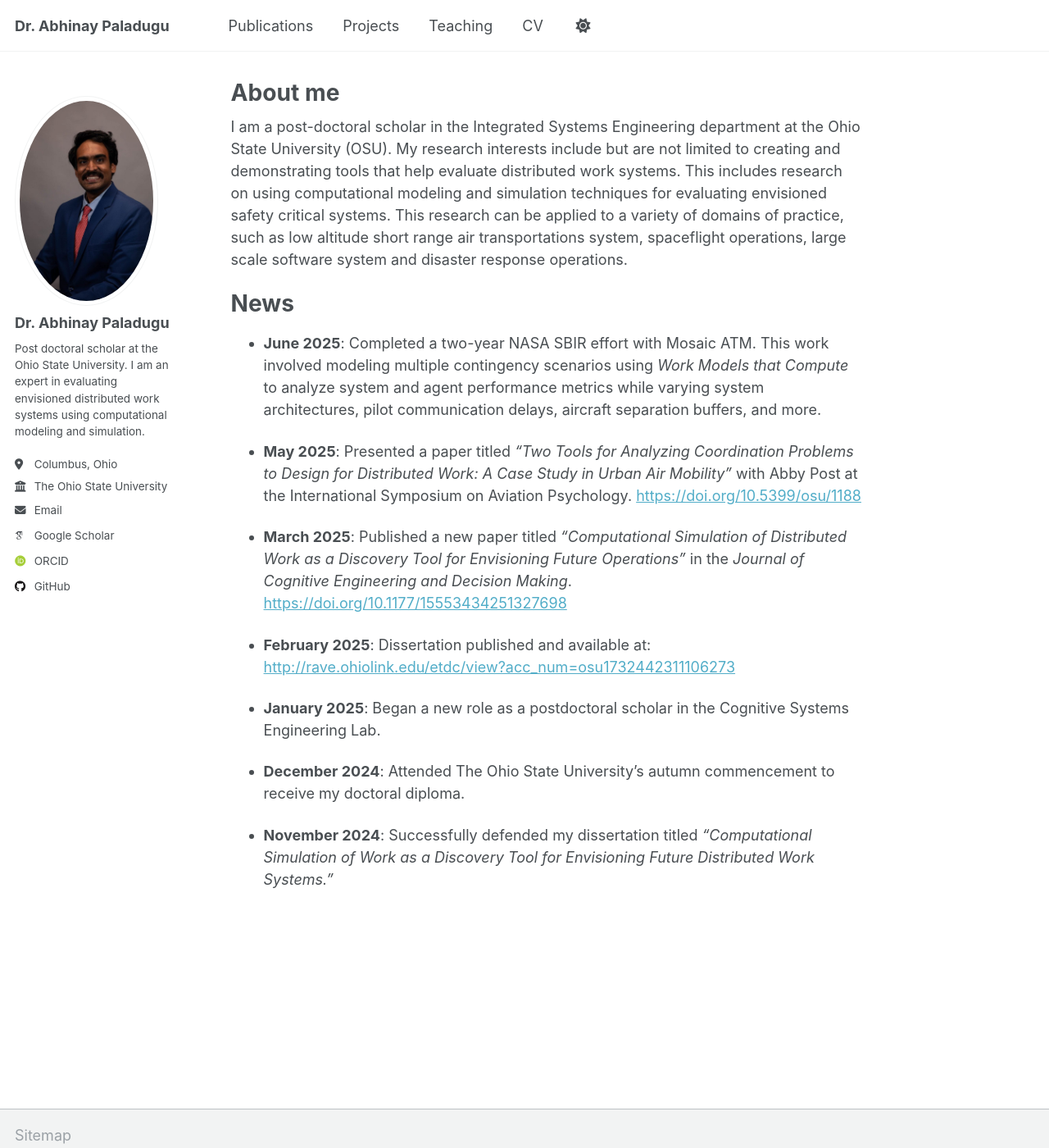
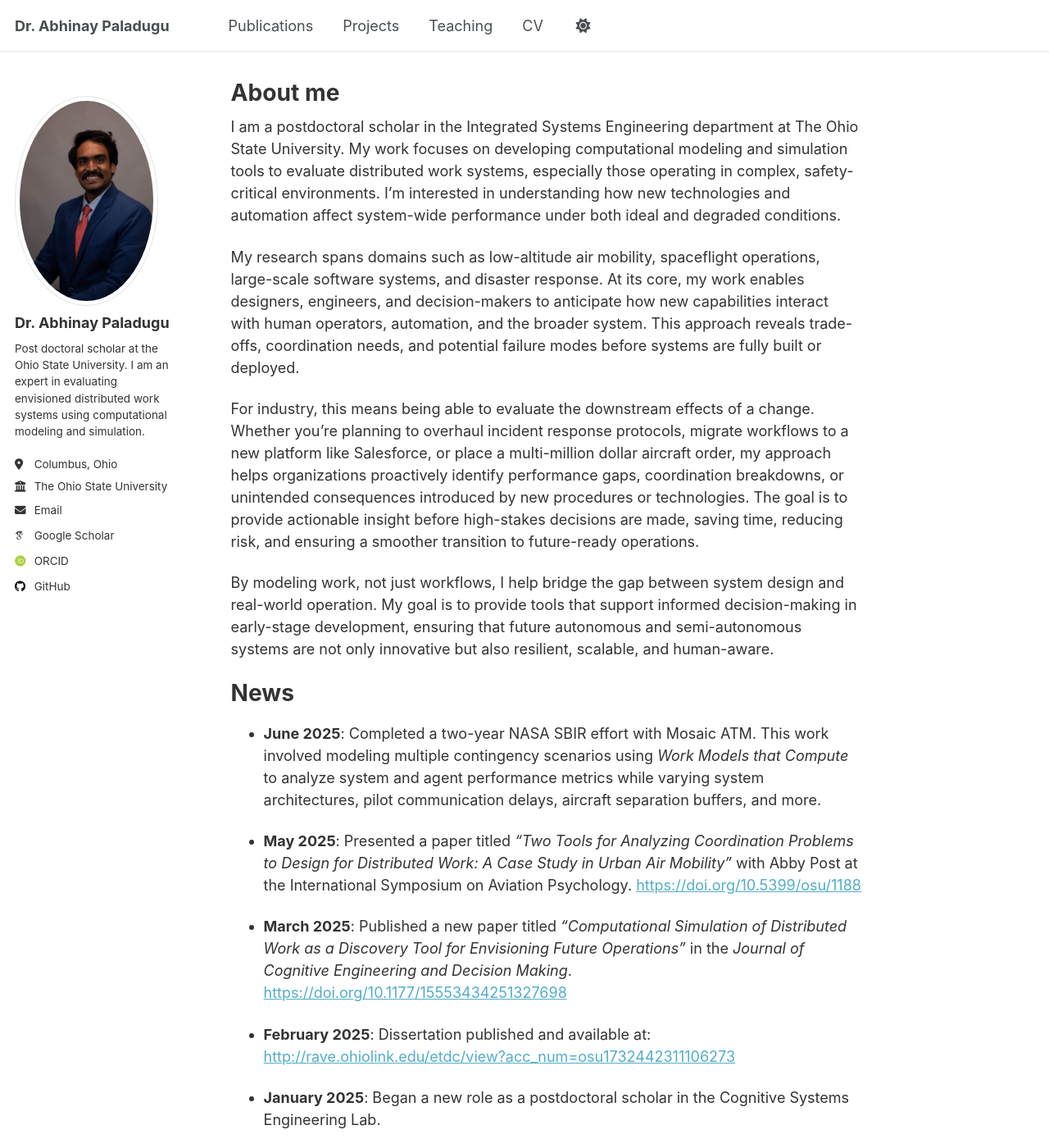
Before and after one commit to apaladugu3/apaladugu3.github.io, a Jekyll site: the page built from _pages/about.md, in a window 1280 px wide and 1400 px high. Shown: the whole window at 82% size. Built offline with Jekyll 4.4.1, drawn with Linux system fonts in a browser that asks for light colours; some web fonts are replaced.

Commit message:
Changed Bio

```diff
--- a/_pages/about.md
+++ b/_pages/about.md
@@ -7,7 +7,13 @@ redirect_from:
   - /about.html
 ---
 
-I am a post-doctoral scholar in the Integrated Systems Engineering department at the Ohio State University (OSU). My research interests include but are not limited to creating and demonstrating tools that help evaluate distributed work systems. This includes research on using computational modeling and simulation techniques for evaluating envisioned safety critical systems. This research can be applied to a variety of domains of practice, such as low altitude short range air transportations system, spaceflight operations, large scale software system and disaster response operations.
+I am a postdoctoral scholar in the Integrated Systems Engineering department at The Ohio State University. My work focuses on developing computational modeling and simulation tools to evaluate distributed work systems, especially those operating in complex, safety-critical environments. I’m interested in understanding how new technologies and automation affect system-wide performance under both ideal and degraded conditions.
+
+My research spans domains such as low-altitude air mobility, spaceflight operations, large-scale software systems, and disaster response. At its core, my work enables designers, engineers, and decision-makers to anticipate how new capabilities interact with human operators, automation, and the broader system. This approach reveals trade-offs, coordination needs, and potential failure modes before systems are fully built or deployed.
+
+For industry, this means being able to evaluate the downstream effects of a change. Whether you're planning to overhaul incident response protocols, migrate workflows to a new platform like Salesforce, or place a multi-million dollar aircraft order, my approach helps organizations proactively identify performance gaps, coordination breakdowns, or unintended consequences introduced by new procedures or technologies. The goal is to provide actionable insight before high-stakes decisions are made, saving time, reducing risk, and ensuring a smoother transition to future-ready operations.
+
+By modeling work, not just workflows, I help bridge the gap between system design and real-world operation. My goal is to provide tools that support informed decision-making in early-stage development, ensuring that future autonomous and semi-autonomous systems are not only innovative but also resilient, scalable, and human-aware.
 
 News
 ======
--- a/assets/css/main.scss
+++ b/assets/css/main.scss
@@ -41,3 +41,6 @@
     "vendor/font-awesome/brands",
     "vendor/magnific-popup/magnific-popup"
 ;
+
+/* Custom CSS */
+@import "custom";
```
Also changed, not shown: assets/css/custom.css (added, +10 -0 lines).
